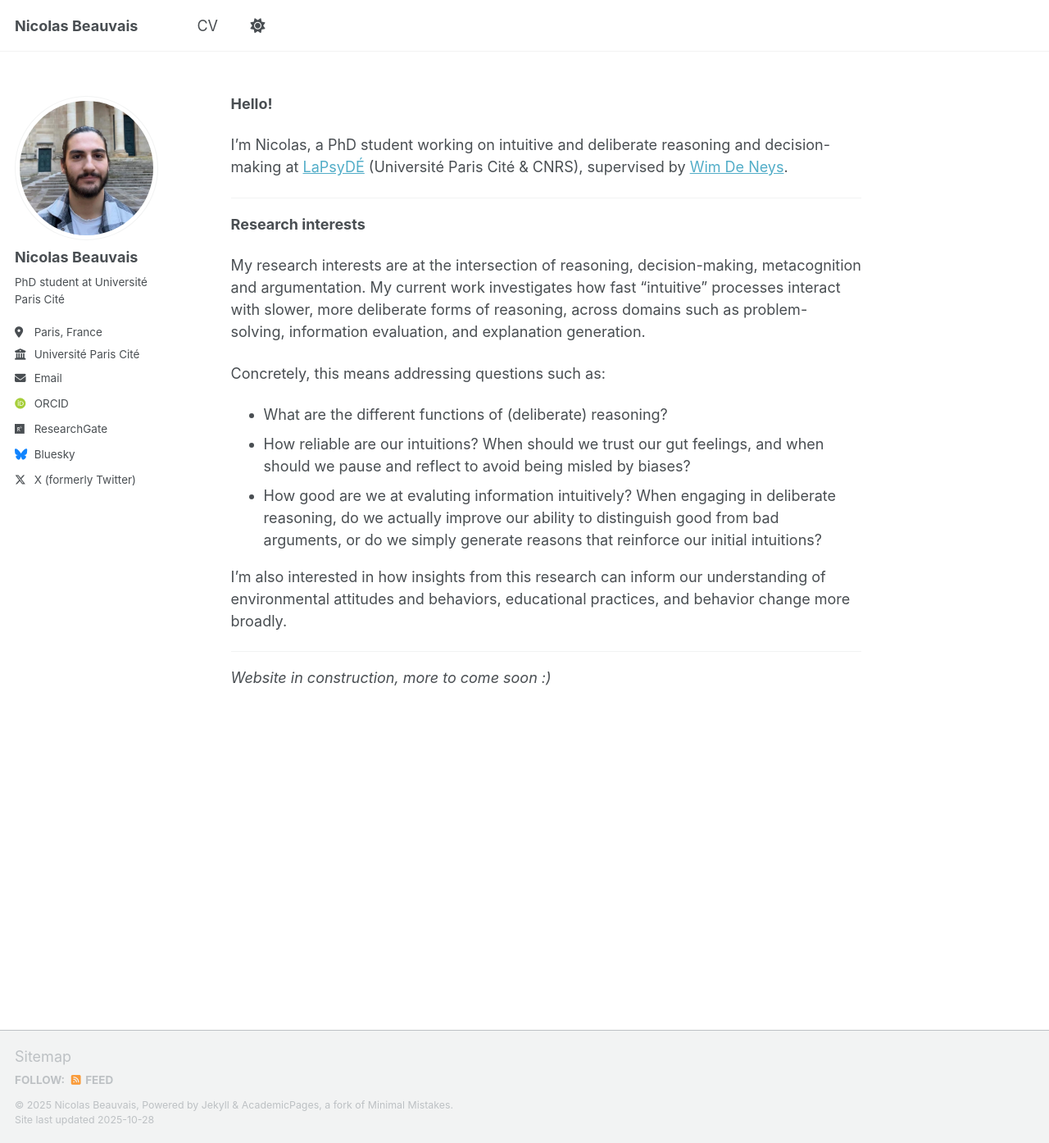
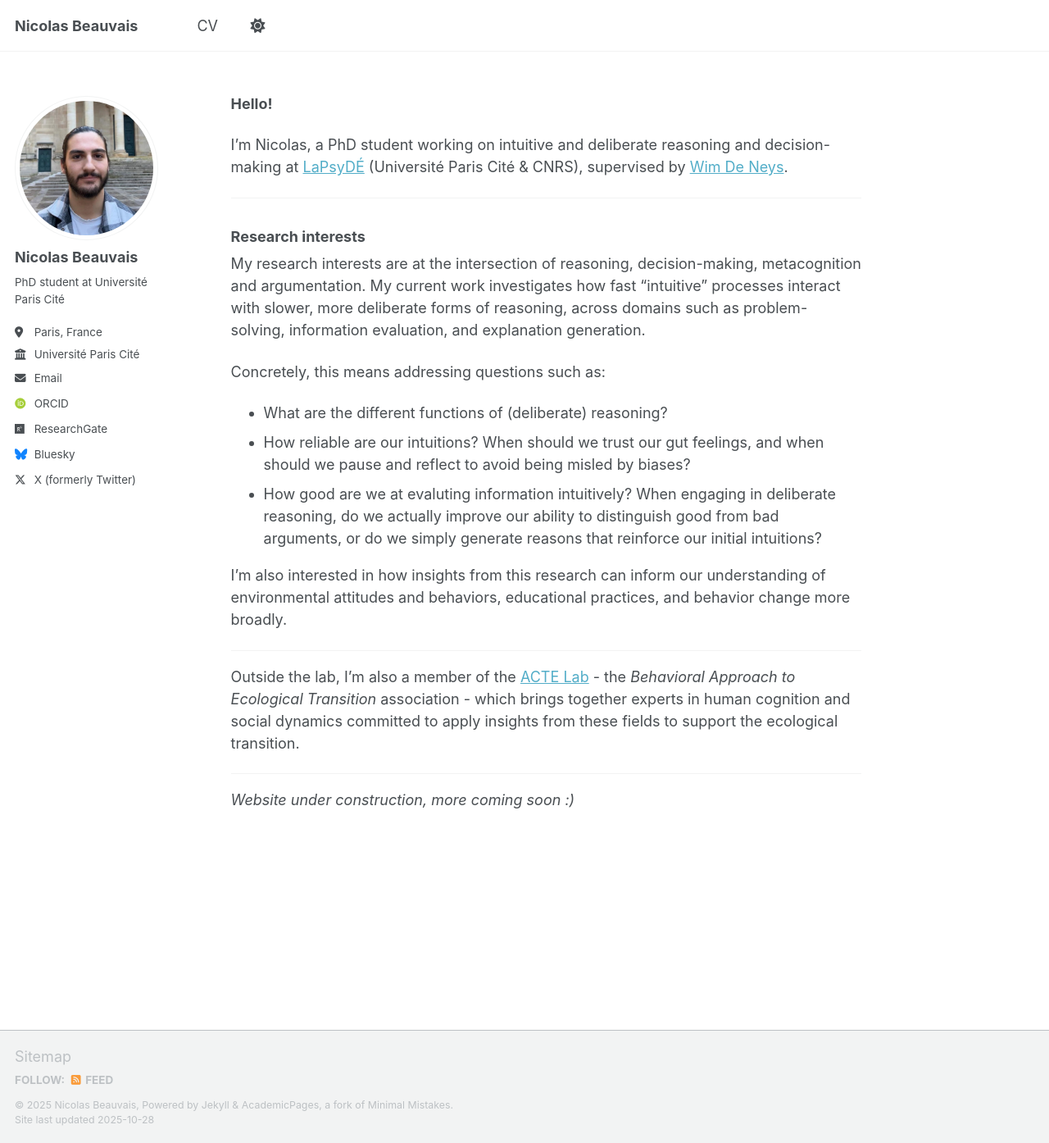
Before and after one commit to nbeauvais/nbeauvais.github.io, a Jekyll site: the page built from _pages/about.md, in a window 1280 px wide and 1394 px high. Shown: the whole window at 82% size. Built offline with Jekyll 4.4.1, drawn with Linux system fonts in a browser that asks for light colours; some web fonts are replaced; a script that is not in the unit is left out.

Commit message:
Update formatting and text in about.md

```diff
--- a/_pages/about.md
+++ b/_pages/about.md
@@ -15,7 +15,7 @@ I'm Nicolas, a PhD student working on intuitive and deliberate reasoning and dec
 
 
 
-**Research interests**
+### Research interests
 
 My research interests are at the intersection of reasoning, decision-making, metacognition and argumentation. My current work investigates how fast "intuitive" processes interact with slower, more deliberate forms of reasoning, across domains such as problem-solving, information evaluation, and explanation generation.
 
@@ -29,6 +29,10 @@ I'm also interested in how insights from this research can inform our understand
 
 ---
 
+Outside the lab, I'm also a member of the [ACTE Lab](https://acte-lab.org/) - the *Behavioral Approach to Ecological Transition* association - which brings together experts in human cognition and social dynamics committed to apply insights from these fields to support the ecological transition.
+
+---
 
 
-*Website in construction, more to come soon :)*
+
+*Website under construction, more coming soon :)*
```
